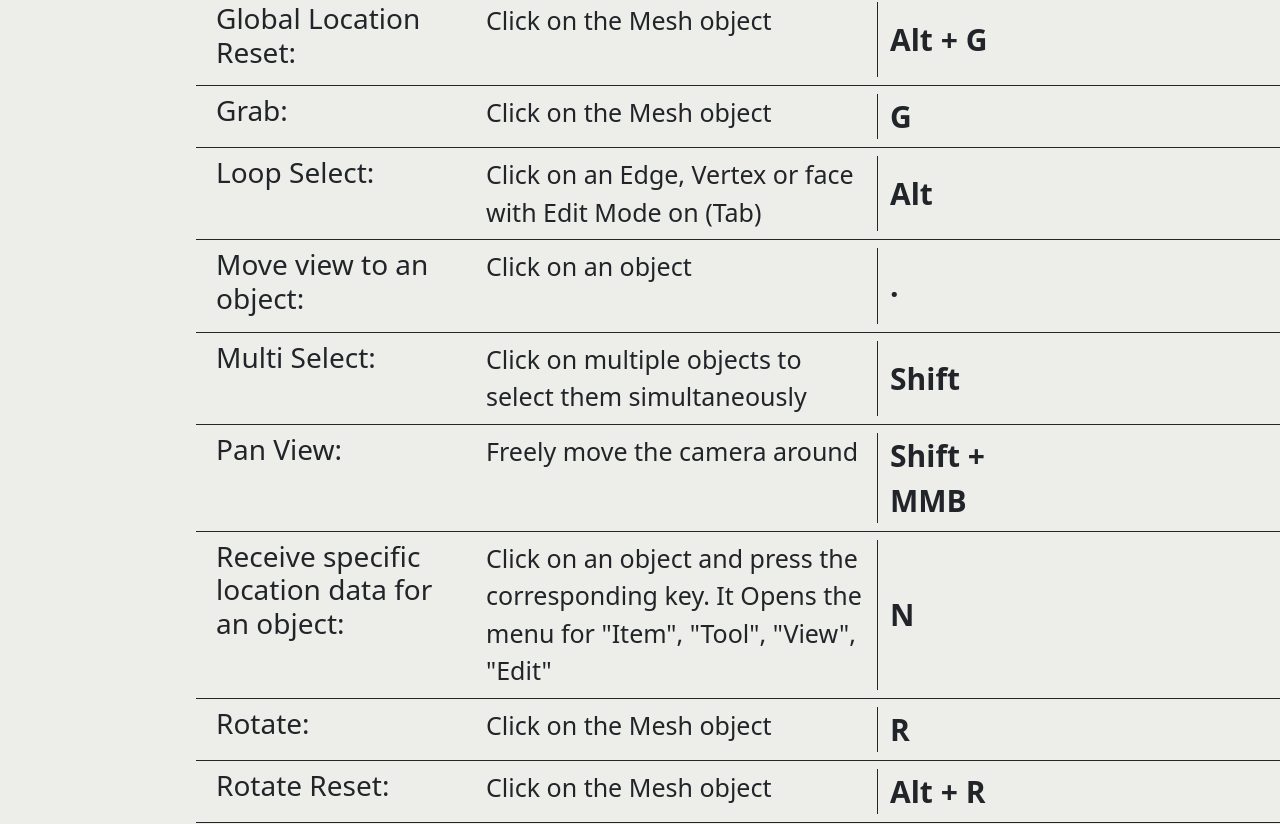
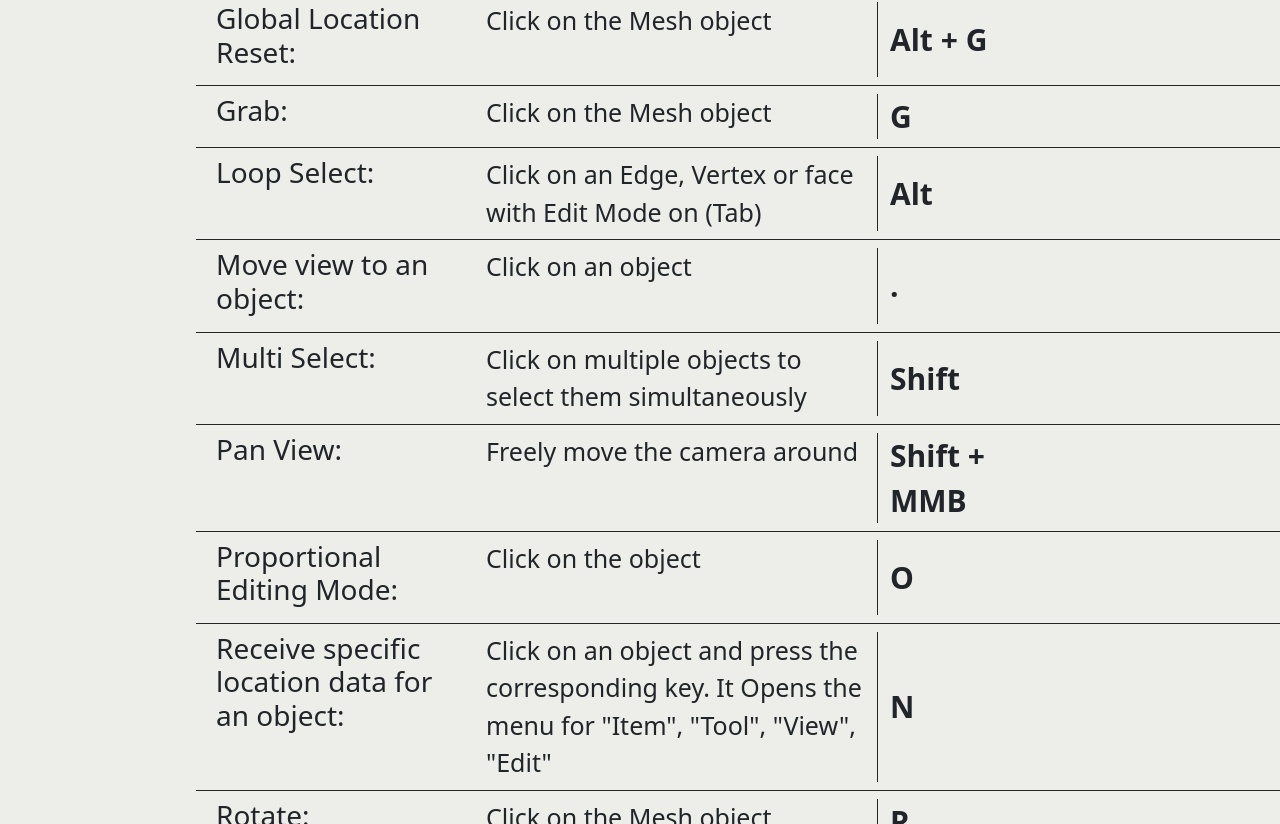
Before and after one commit to Matthes-Baer/Blenumentation, a SvelteKit app: page /blender in a window 1280 px wide. Shown: the part 625-1449 px from the top of the page. Built offline with nearby package versions, Linux system fonts and the light colour scheme.

Commit message:
feat: Added new data entry

```diff
--- a/src/components/blender/singleEntry.svelte
+++ b/src/components/blender/singleEntry.svelte
@@ -82,6 +82,7 @@
 		border: 1px solid black;
 	}
 
+	// Siehe Youtube-Kurs ca. 20:19:00
 	// @media (prefers-reduced-motion: reduce) {
 	// 	* {
 	// 		animation-duration: 0 !important;
--- a/src/data/blender/documentationData.ts
+++ b/src/data/blender/documentationData.ts
@@ -52,6 +52,11 @@ const documentationData: documentationDataInterface[] = [
 		description:
 			'Click on an Edge, Vertex or face with Edit Mode on (Tab), then click on another one',
 		keystroke: 'Strg'
+	},
+	{
+		name: 'Proportional Editing Mode',
+		description: 'Click on the object',
+		keystroke: 'O'
 	}
 ];
 
```
